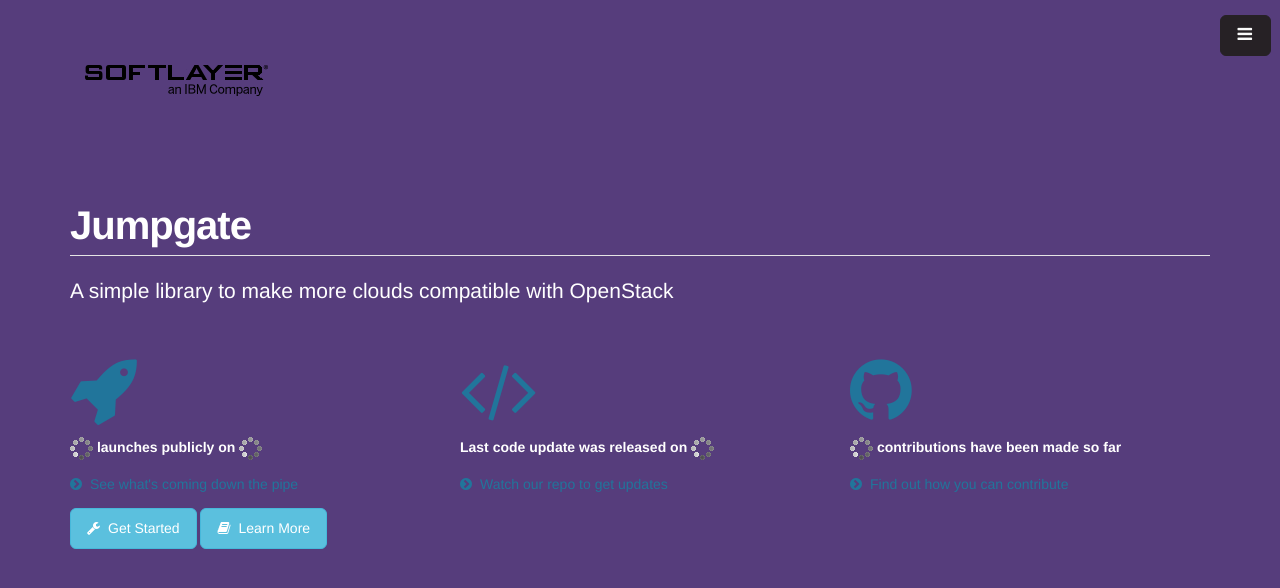
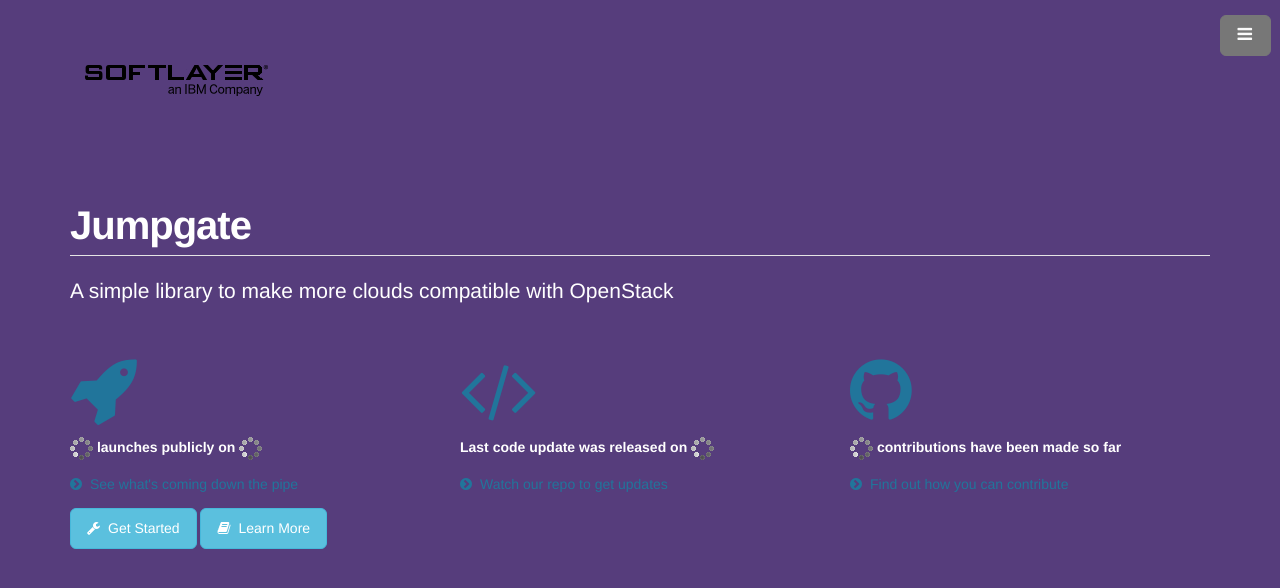
Before and after one commit to softlayer/jumpgate, a Jekyll site: the page built from index.html, in a window 1280 px wide. Shown: the top 588 px of the page. Built offline with Jekyll 4.4.1, drawn with Linux system fonts in a browser that asks for light colours.

Commit message:
Small cosmetic updates and code cleansing before release

```diff
--- a/_config.yml
+++ b/_config.yml
@@ -28,6 +28,7 @@
 permalink: pretty
 exclude: [".gitignore", "README.md", "LICENSE"]
 pygments: true
+safe: false
 
 # Google Analytics
 ga_tracking_id: UA-40037365-2
--- a/css/pages.css
+++ b/css/pages.css
@@ -746,22 +746,23 @@
   margin-top: 57px;
   margin-right: -18em;
   overflow-y: auto;
-  background: none repeat scroll 0 0 #262125;
-  -webkit-transition: all .4s ease 0;
-     -moz-transition: all .4s ease 0;
-      -ms-transition: all .4s ease 0;
-       -o-transition: all .4s ease 0;
-          transition: all .4s ease 0;
+  background: none repeat scroll 0 0 #777;
+  -webkit-transition: all .8s ease 0;
+     -moz-transition: all .8s ease 0;
+      -ms-transition: all .8s ease 0;
+       -o-transition: all .8s ease 0;
+          transition: all .8s ease 0;
 }
 
 #sidebar-wrapper.active {
   right: 18em;
   width: 18em;
-  -webkit-transition: all .4s ease 0;
-     -moz-transition: all .4s ease 0;
-      -ms-transition: all .4s ease 0;
-       -o-transition: all .4s ease 0;
-          transition: all .4s ease 0;
+  top: 10px;
+  -webkit-transition: all .8s ease 0;
+     -moz-transition: all .8s ease 0;
+      -ms-transition: all .8s ease 0;
+       -o-transition: all .8s ease 0;
+          transition: all .8s ease 0;
 }
 
 .sidebar-nav {
@@ -781,7 +782,7 @@
 
 .sidebar-nav li a {
   display: block;
-  color: #ccc;
+  color: #e5e5e5;
   text-decoration: none;
 }
 
@@ -820,8 +821,8 @@
   right: 4px;
   z-index: 1;
   padding-right: 10px;
-  background-color: #262125;
-  border-color: #262125;
+  background-color: #777;
+  border-color: #777;
 }
 
 .toggle {
```
Also changed, not shown: css/landing.css (+32 -9 lines), images/bg@768.png.
